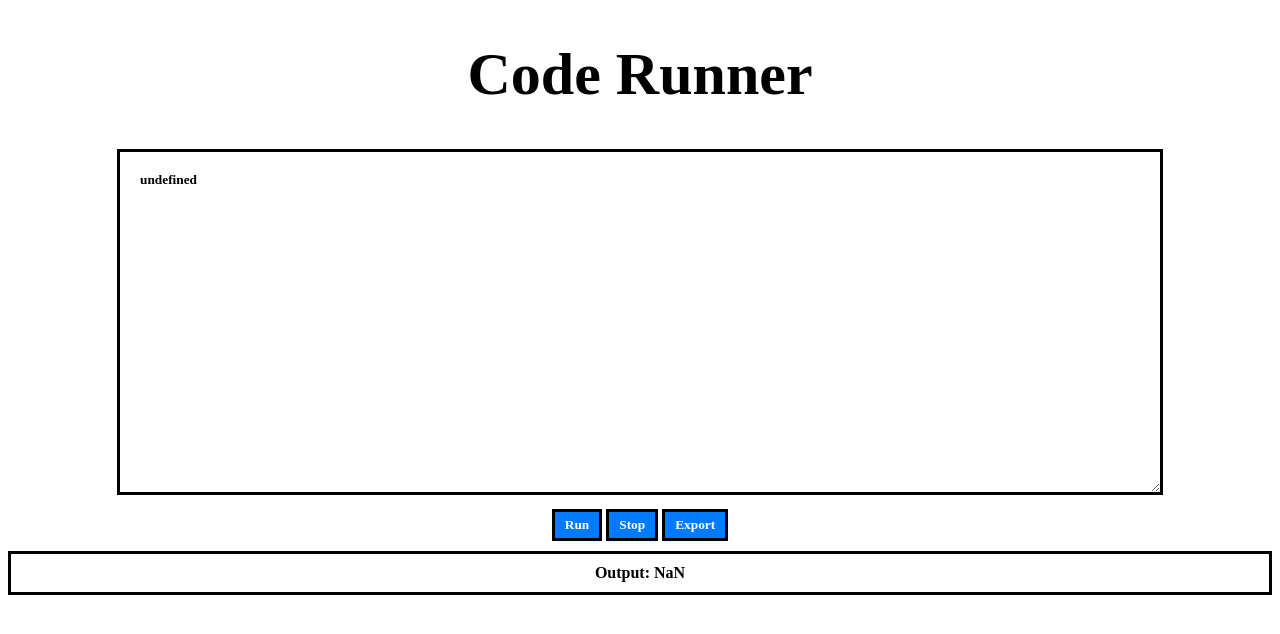
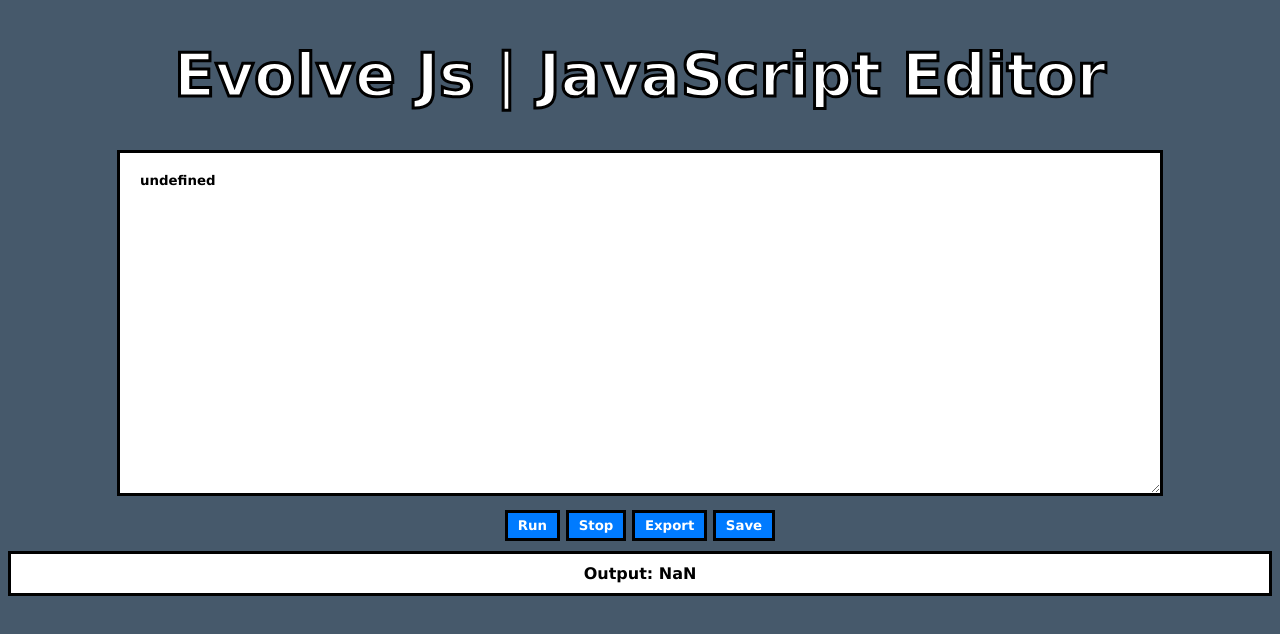
Before and after one commit to Hude06/BoilerplateOnStiarroids, a plain HTML site: page index.html in a window 1280 px wide. Drawn offline with Linux system fonts and the light colour scheme.

Commit message:
Added style and save button

```diff
--- a/index.html
+++ b/index.html
@@ -3,14 +3,16 @@
 <head>
     <meta charset="UTF-8">
     <meta name="viewport" content="width=device-width, initial-scale=1.0">
-    <title>Code Runner</title>
+    <title>Evolve Js</title>
     <link rel="stylesheet" href="style.css">
     <style>
         h1 {
             font-size: 60px;
+            color: white;
+            -webkit-text-stroke: 3px black;
         }
         * {
-            font-family: Papyrus;
+            font-family:Verdana, Geneva, Tahoma, sans-serif;
             font-weight: bold;
         }
         #editor {
@@ -24,6 +26,7 @@
             padding: 10px;
             margin-top: 10px;
             white-space: pre-wrap;
+            background-color: white;
             border: 3px solid black;
         }
 
@@ -36,14 +39,16 @@
             cursor: pointer;
             border: 3px solid black;
         }
+        body {
+            background-color: #46596b;
+        }
     </style>
 </head>
 <body>
     <center>
-        <h1>Code Runner</h1>
+        <h1>Evolve Js | JavaScript Editor</h1>
         <textarea id="editor" placeholder="Enter your code here"></textarea><br>
-        <button id="runButton">Run</button>    <button id="stopButton">Stop</button>
-        <button id = "export">Export</button>
+        <button id="runButton">Run</button>    <button id="stopButton">Stop</button>   <button id = "export">Export</button>    <button id="saveButton">Save</button>
         <div id="output">Output: NaN</div>
     </center>
     <canvas id="canvas"></canvas>
@@ -54,6 +59,7 @@
         const runButton = document.getElementById('runButton');
         const stopButton = document.getElementById('stopButton');
         const outputDiv = document.getElementById('output');
+        const aveButtons = document.getElementById('saveButton');
 
         runButton.addEventListener('click', () => {
             const code = editor.value;
--- a/script.js
+++ b/script.js
@@ -7,7 +7,11 @@ function log(d) {
     return(d)
 }
 function fillRect(x,y,w,h) {
-    ctx.fillRect(x,y,w,h)
+    ctx.fillRect(x,y,w,h);
+}
+
+function fillBounds(name) {
+    ctx.fillRect(name.bounds.x, name.bounds.y, name.bounds.w, name.bounds.h);
 }
 editor.value = localStorage.runnercode_text;
 if ( localStorage.runnercode_new !== "false" ) {
@@ -16,22 +20,19 @@ if ( localStorage.runnercode_new !== "false" ) {
 }
 
 function log(d) {
-    return(d)
+    return(d);
 }
+
 function deleteCanvas() {
     canvas.style.visibility = "hidden";
 }
+
 function createCanvas(width, height) {
     canvas.style.visibility = "visible";
     canvas.height = height;
     canvas.width = width;
 }
 
-window.onbeforeunload = closingCode;
-function closingCode(){
-    localStorage.runnercode_text = editor.value;
-   return null;
-}
 function clearCanvas() {
     ctx.clearRect(0, 0, canvas.width, canvas.height);
 }
@@ -39,9 +40,13 @@ function clearCanvas() {
 window.addEventListener("keydown", function (event) {
     currentKey.set(event.key, true);
     keydown = true;
-  });
+});
 
-  window.addEventListener("keyup", function (event) {
+window.addEventListener("keyup", function (event) {
     currentKey.set(event.key, false);
     keydown = false;
-  });
+});
+
+saveButton.addEventListener("click", function(){
+    localStorage.runnercode_text = editor.value;
+});
```
